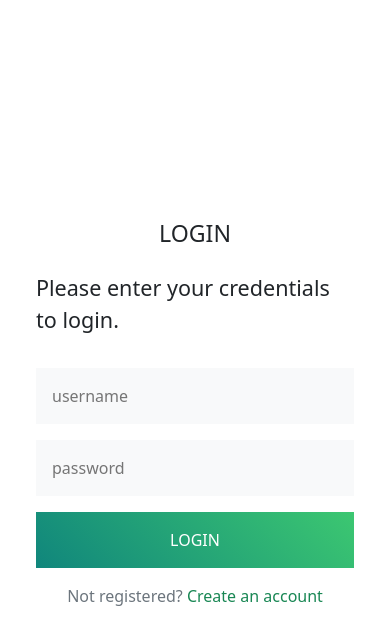
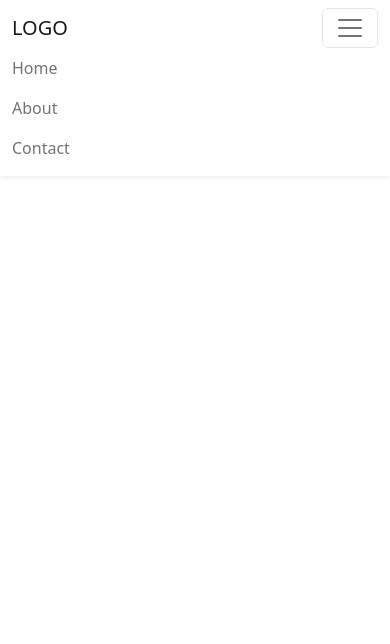
Before and after one commit to integratr-aferrer/frontend-activities, a Vue app: page /login in a window 390 px wide. Shown: the top 644 px of the page. Built offline with nearby package versions, Linux system fonts and the light colour scheme.

Commit message:
Router and Components

```diff
--- a/package.json
+++ b/package.json
@@ -8,7 +8,8 @@
   },
   "dependencies": {
     "core-js": "^3.8.3",
-    "vue": "^3.2.13"
+    "vue": "^3.2.13",
+    "vue-router": "^4.1.6"
   },
   "devDependencies": {
     "@vue/cli-plugin-babel": "~5.0.0",
--- a/src/App.vue
+++ b/src/App.vue
@@ -1,20 +1,24 @@
 <template>
-  <div id="container" class="d-flex justify-content-center align-items-center row h-100">
-    <form id="card" class="d-flex flex-column justify-content-center gap-3 bg-white shadow-lg rounded-4 h-auto p-5 text-center col-12 col-sm-9 col-md-7 col-lg-6 col-xl-5">
-      <h3 class="text-uppercase">login</h3>
-      <p class="text-start fs-4 fw-light">Please enter your credentials to login.</p>
-      <input class="p-3 bg-light border-0" type="text" name="username" placeholder="username">
-      <input class="p-3 bg-light border-0" type="password" name="password" placeholder="password">
-      <button class="p-3 border-0 text-center text-white text-uppercase" type="submit">login</button>
-      <p class="text-muted">Not registered? <a href="#" class="text-success text-decoration-none">Create an account</a></p>
-    </form>
+  <div class="w-100 h-auto">
+    <!-- HEADER -->
+    <Header></Header>
+    <!-- BODY -->
+    <!-- FOOTER -->
   </div>
 </template>
 
 <script>
+import Header from '@/components/Header.vue'
 
 export default {
   name: 'App',
+  components: {
+    Header,
+  },
+  mounted() {
+    console.log("heya");
+    this.$router.push({path: '/login'});
+  },
 }
 </script>
 
@@ -23,19 +27,4 @@ body {
   width: 100%;
   height: 100vh;
 }
-
-#container, button {
-  background-image: linear-gradient(45deg,#10867c, #3cc771);
-}
-
-@media screen and (max-width: 576px) {
-  #container {
-    background: white;
-  }
-
-  #card {
-    box-shadow: unset !important;
-    border: none !important;
-  }
-}
 </style>
--- /dev/null
+++ b/src/components/Header.vue
@@ -0,0 +1,50 @@
+<template>
+    <div class="shadow-sm w-100 h-auto">
+        <nav class="navbar navbar-expand-lg">
+            <div class="container">
+                <a class="navbar-brand">LOGO</a>
+                <button class="navbar-toggler" type="button" data-bs-toggle="collapse" data-bs-target="#navbarNav" aria-controls="navbarNav" aria-expanded="false" aria-label="Toggle navigation">
+                    <span class="navbar-toggler-icon"></span>
+                </button>
+                <div class="navbar-collapse justify-content-end" id="navbarNav">
+                    <ul class="navbar-nav" v-for="(link, index) in navbarLinks" :key="index">
+                        <li class="nav-item">
+                            <router-link :to="{ name: link.pathName }" class="nav-link">{{ link.linkName }}</router-link>
+                        </li>
+                    </ul>
+                </div>
+            </div>
+        </nav>
+    </div>
+</template>
+
+<script>
+export default {
+    data() {
+        return {
+            navbarLinks: [
+                {
+                    linkName: 'Home',
+                    pathName: 'Home',
+                    iconClass: 'fas-fb'
+                },
+                {
+                    linkName: 'About',
+                    pathName: 'Home',
+                    iconClass: 'fas-fb'
+                },
+                {
+                    linkName: 'Contact',
+                    pathName: 'Home',
+                    iconClass: 'fas-fb'
+                },
+            ]
+        }
+    },
+
+}
+</script>
+
+<style scoped>
+
+</style>
--- a/src/main.js
+++ b/src/main.js
@@ -1,4 +1,5 @@
 import { createApp } from 'vue'
 import App from './App.vue'
+import router from './router'
 
-createApp(App).mount('#app')
+createApp(App).use(router).mount('#app')
--- /dev/null
+++ b/src/router/index.js
@@ -0,0 +1,31 @@
+import { createRouter, createWebHistory } from 'vue-router'
+import Home from '@/views/Home.vue';
+import Login from '@/views/Login.vue';
+
+const routes = [
+  {
+    path: '/',
+    name: 'Home',
+    component: Home
+  },
+  {
+    path: '/login',
+    name: 'Login',
+    component: Login
+  }
+  // {
+  //   path: '/about',
+  //   name: 'About',
+  //   // route level code-splitting
+  //   // this generates a separate chunk (about.[hash].js) for this route
+  //   // which is lazy-loaded when the route is visited.
+  //   component: () => import(/* webpackChunkName: "about" */ '../views/About.vue')
+  // }
+]
+
+const router = createRouter({
+  history: createWebHistory(process.env.BASE_URL),
+  routes
+})
+
+export default router
--- /dev/null
+++ b/src/views/Home.vue
@@ -0,0 +1,13 @@
+<template>
+    <div>sample routering</div>
+</template>
+
+<script>
+export default {
+
+}
+</script>
+
+<style>
+
+</style>
--- /dev/null
+++ b/src/views/Login.vue
@@ -0,0 +1,35 @@
+<template>
+  <div id="container" class="d-flex justify-content-center align-items-center row h-100">
+    <form @submit.once="$router.push({name: 'Home'})" id="card" class="d-flex flex-column justify-content-center gap-3 bg-white shadow-lg rounded-4 h-auto p-5 text-center col-12 col-sm-9 col-md-7 col-lg-6 col-xl-5">
+      <h3 class="text-uppercase">login</h3>
+      <p class="text-start fs-4 fw-light">Please enter your credentials to login.</p>
+      <input class="p-3 bg-light border-0" type="text" name="username" placeholder="username">
+      <input class="p-3 bg-light border-0" type="password" name="password" placeholder="password">
+      <button class="p-3 border-0 text-center text-white text-uppercase" type="submit">login</button>
+      <p class="text-muted">Not registered? <a href="#" class="text-success text-decoration-none">Create an account</a></p>
+    </form>
+  </div>
+</template>
+
+<script>
+export default {
+
+}
+</script>
+
+<style scoped>
+#container, button {
+  background-image: linear-gradient(45deg,#10867c, #3cc771);
+}
+
+@media screen and (max-width: 576px) {
+  #container {
+    background: white;
+  }
+
+  #card {
+    box-shadow: unset !important;
+    border: none !important;
+  }
+}
+</style>
```
Also changed, not shown: 1 other file (tests, documents, lock files or other folders).
